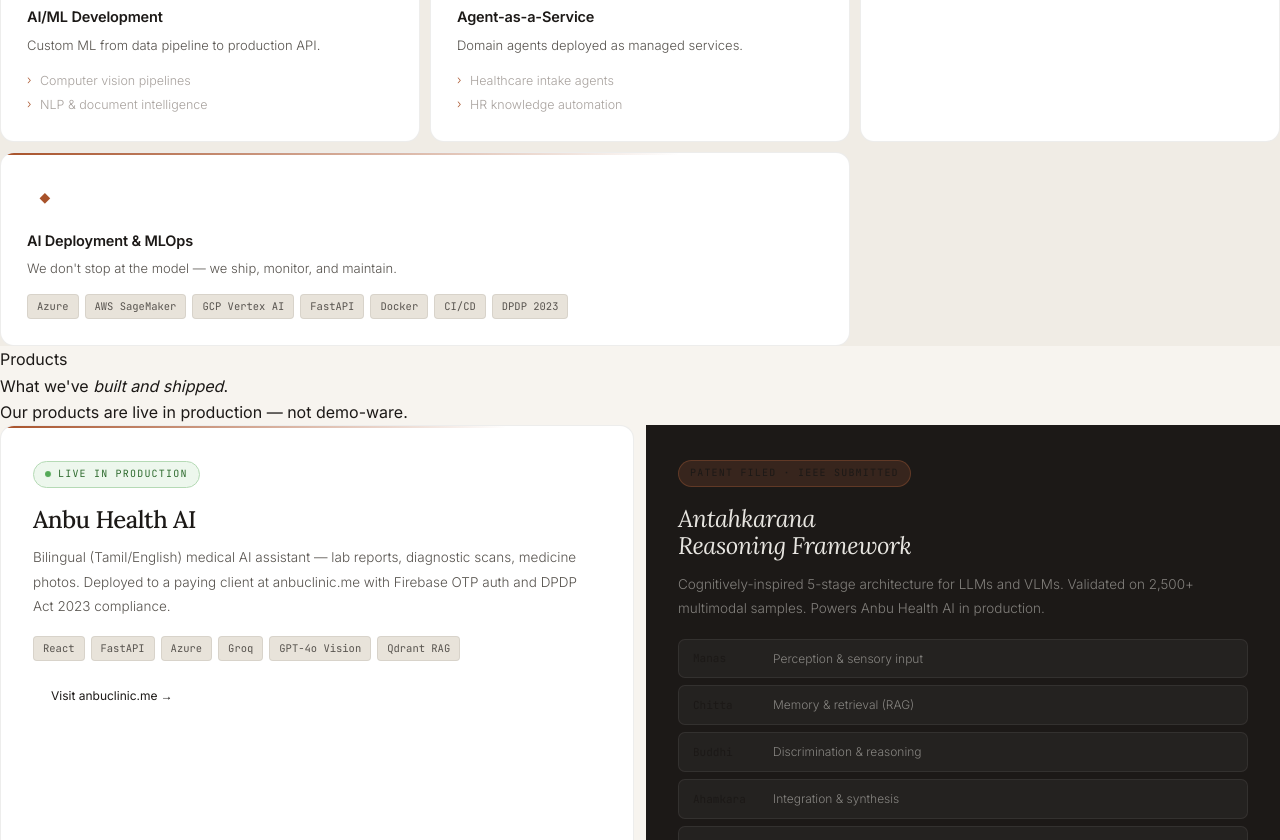
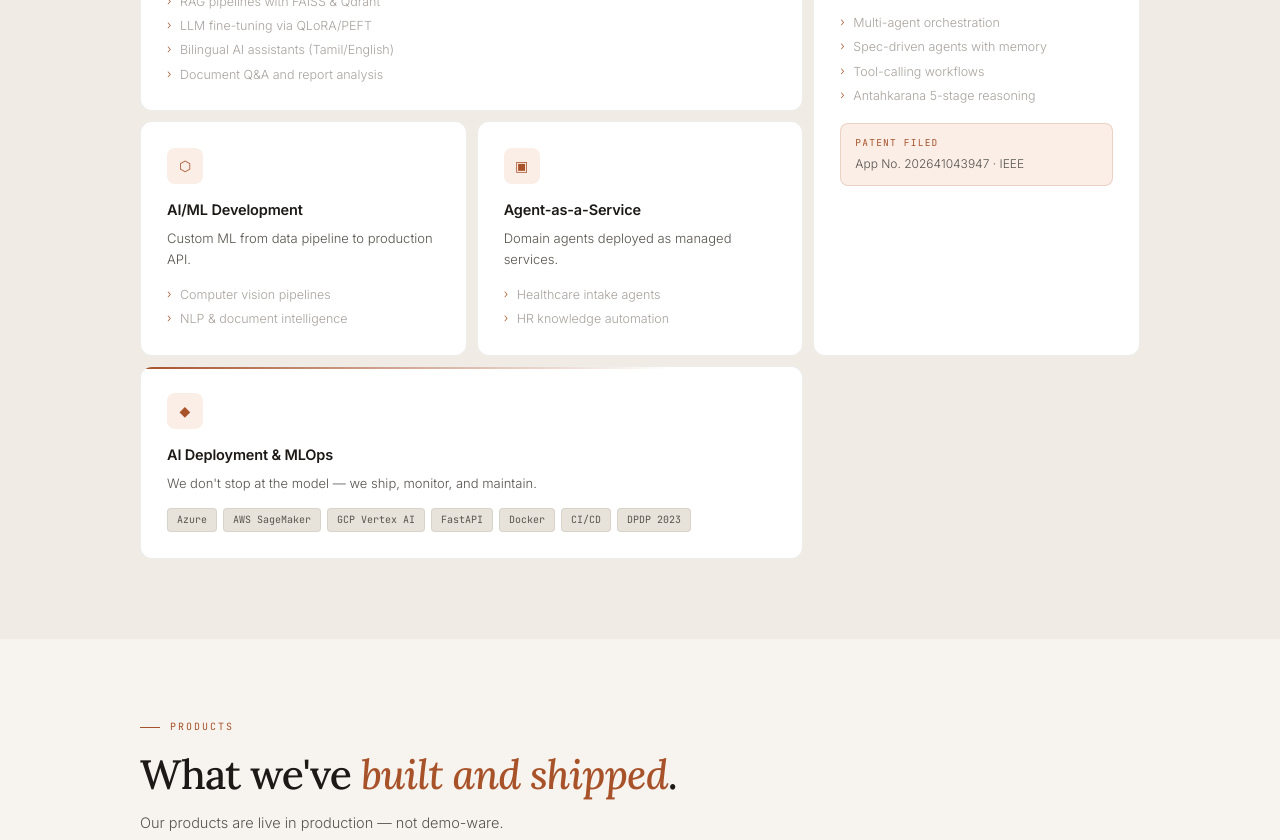
Before and after one commit to rajaganaa/aivisionlabs-site, a React (Vite) app: page / in a window 1280 px wide. Shown: the part 1960-2800 px from the top of the page. Built offline with nearby package versions, Linux system fonts and the light colour scheme.

Commit message:
Update index.css

```diff
--- a/src/index.css
+++ b/src/index.css
@@ -1,240 +1,169 @@
-/* ─── Google Fonts — must come first ──────────────────────────────────────── */
-@import url('https://fonts.googleapis.com/css2?family=Lora:ital,wght@0,400;0,500;0,600;1,400;1,500&family=Inter:wght@300;400;500;600&family=JetBrains+Mono:wght@400;500&display=swap');
+@import url('https://fonts.googleapis.com/css2?family=Lora:ital,wght@0,400;0,500;0,600;1,400;1,500&family=Inter:wght@300;400;500;600;700&family=JetBrains+Mono:wght@400;500&display=swap');
 
 @tailwind base;
 @tailwind components;
 @tailwind utilities;
 
-/* ─── Design tokens ─────────────────────────────────────────────────────────── */
 :root {
-  /* Surfaces — warm paper tones, NOT stark white */
-  --bg:          #F7F4EF;
-  --bg2:         #F0ECE5;
-  --bg3:         #E8E3DA;
-  --bg-dark:     #111110;
-  --bg-dark2:    #1A1918;
-
-  /* Text */
-  --ink:         #1C1917;
-  --ink2:        #57534E;
-  --ink3:        #A8A29E;
-  --ink4:        #D6D3CE;
-
-  /* Accent — terracotta/clay */
-  --clay:        #A8522A;
-  --clay-light:  #FAEEE6;
-  --clay-mid:    #C4693E;
-  --clay-border: rgba(168,82,42,0.2);
-
-  /* Dark-section text */
-  --d-text:      #E7E5E0;
-  --d-text2:     rgba(231,229,224,0.5);
-  --d-text3:     rgba(231,229,224,0.28);
-  --d-border:    rgba(231,229,224,0.08);
-  --d-border2:   rgba(231,229,224,0.13);
-
-  /* Borders (light sections) */
-  --border:      rgba(28,25,23,0.08);
-  --border-md:   rgba(28,25,23,0.12);
-
-  /* Typography */
-  --f-serif:  'Lora', Georgia, serif;
-  --f-sans:   'Inter', system-ui, sans-serif;
-  --f-mono:   'JetBrains Mono', 'Courier New', monospace;
-
-  --nav-h: 68px;
+  --bg:        #F7F4EF;
+  --bg2:       #F0ECE5;
+  --bg3:       #E8E3DA;
+  --bg4:       #DDD8CE;
+  --bg-dark:   #111110;
+  --bg-dark2:  #1A1918;
+  --bg-dark3:  #222120;
+  --ink:       #1C1917;
+  --ink2:      #57534E;
+  --ink3:      #A8A29E;
+  --ink4:      #D6D3CE;
+  --clay:      #A8522A;
+  --clay-l:    #FAEEE6;
+  --clay-m:    #C4693E;
+  --clay-b:    rgba(168,82,42,0.18);
+  --green:     #2D6A2D;
+  --green-bg:  #EDF7ED;
+  --green-br:  #B5DAB5;
+  --border:    rgba(28,25,23,0.08);
+  --border-m:  rgba(28,25,23,0.13);
+  --d-text:    #E7E5E0;
+  --d-text2:   rgba(231,229,224,0.52);
+  --d-text3:   rgba(231,229,224,0.28);
+  --d-border:  rgba(231,229,224,0.08);
+  --d-border2: rgba(231,229,224,0.14);
+  --f-serif:   'Lora', Georgia, serif;
+  --f-sans:    'Inter', system-ui, sans-serif;
+  --f-mono:    'JetBrains Mono', monospace;
+  --nav-h:     64px;
+  --max-w:     1000px;
+  --r:         12px;
 }
 
-/* ─── Reset & base ──────────────────────────────────────────────────────────── */
 *, *::before, *::after { box-sizing: border-box; margin: 0; padding: 0; }
-html { scroll-behavior: smooth; -webkit-text-size-adjust: 100%; }
+html { scroll-behavior: smooth; }
 body {
   background: var(--bg);
   color: var(--ink);
   font-family: var(--f-sans);
-  font-weight: 400;
   line-height: 1.65;
   overflow-x: hidden;
   -webkit-font-smoothing: antialiased;
-  -moz-osx-font-smoothing: grayscale;
 }
 ::selection { background: var(--clay); color: #fff; }
-::-webkit-scrollbar { width: 4px; }
-::-webkit-scrollbar-track { background: var(--bg); }
-::-webkit-scrollbar-thumb { background: rgba(168,82,42,0.25); border-radius: 2px; }
+::-webkit-scrollbar { width: 3px; }
+::-webkit-scrollbar-thumb { background: rgba(168,82,42,0.3); }
 
-/* ─── Animations ────────────────────────────────────────────────────────────── */
-@keyframes fadeUp {
-  from { opacity: 0; transform: translateY(18px); }
-  to   { opacity: 1; transform: translateY(0); }
+/* ── Animations ── */
+@keyframes fadeUp   { from{opacity:0;transform:translateY(20px)} to{opacity:1;transform:translateY(0)} }
+@keyframes fadeIn   { from{opacity:0} to{opacity:1} }
+@keyframes pulse    { 0%,100%{opacity:1;transform:scale(1)} 50%{opacity:.45;transform:scale(.9)} }
+@keyframes shimmer  { 0%{background-position:-200% 0} 100%{background-position:200% 0} }
+@keyframes spin     { from{transform:rotate(0deg)} to{transform:rotate(360deg)} }
+
+/* ── Shared utilities ── */
+.max-w    { max-width: var(--max-w); margin: 0 auto; }
+.section  { padding: 80px clamp(20px,5vw,60px); }
+.section-dark { padding: 80px clamp(20px,5vw,60px); background: var(--bg-dark); }
+
+.eyebrow {
+  font-family: var(--f-mono);
+  font-size: 10px; letter-spacing: .2em; text-transform: uppercase;
+  color: var(--clay);
+  display: flex; align-items: center; gap: 10px;
+  margin-bottom: 16px;
 }
-@keyframes fadeIn {
-  from { opacity: 0; }
-  to   { opacity: 1; }
+.eyebrow::before { content:''; display:block; width:20px; height:1px; background:var(--clay); }
+
+.eyebrow-dark {
+  font-family: var(--f-mono);
+  font-size: 10px; letter-spacing: .2em; text-transform: uppercase;
+  color: var(--clay-m);
+  display: flex; align-items: center; gap: 10px;
+  margin-bottom: 16px;
 }
-@keyframes statusPulse {
-  0%, 100% { opacity: 1; transform: scale(1); }
-  50%       { opacity: 0.45; transform: scale(0.9); }
+.eyebrow-dark::before { content:''; display:block; width:20px; height:1px; background:var(--clay-m); }
+
+.h2 {
+  font-family: var(--f-serif);
+  font-size: clamp(1.7rem,3.2vw,2.6rem);
+  font-weight: 500; line-height: 1.12; letter-spacing: -.022em;
+  color: var(--ink); margin-bottom: 12px;
+}
+.h2 em { font-style:italic; color:var(--clay); }
+
+.h2-dark {
+  font-family: var(--f-serif);
+  font-size: clamp(1.7rem,3.2vw,2.6rem);
+  font-weight: 500; line-height: 1.12; letter-spacing: -.022em;
+  color: var(--d-text); margin-bottom: 12px;
+}
+.h2-dark em { font-style:italic; color:var(--clay-m); }
+
+.lead {
+  font-size: 14.5px; font-weight: 300; color: var(--ink2);
+  line-height: 1.8; max-width: 480px; margin-bottom: 40px;
+}
+.lead-dark {
+  font-size: 14.5px; font-weight: 300; color: var(--d-text2);
+  line-height: 1.8; max-width: 480px; margin-bottom: 40px;
 }
 
-/* ─── Utility classes ───────────────────────────────────────────────────────── */
-.section-label {
-  font-family: var(--f-mono);
-  font-size: 10.5px;
-  font-weight: 400;
-  letter-spacing: 0.2em;
-  color: var(--clay);
-  text-transform: uppercase;
-  margin-bottom: 18px;
-  display: flex;
-  align-items: center;
-  gap: 10px;
+/* ── Buttons ── */
+.btn { display:inline-flex; align-items:center; gap:6px; border:none; border-radius:8px; cursor:pointer; text-decoration:none; font-family:var(--f-sans); font-weight:500; transition:all .18s ease; }
+.btn-ink  { background:var(--ink); color:var(--bg); font-size:13.5px; padding:11px 22px; }
+.btn-ink:hover { background:#2c2825; transform:translateY(-1px); }
+.btn-clay { background:var(--clay); color:#fff; font-size:13.5px; padding:11px 22px; }
+.btn-clay:hover { background:var(--clay-m); transform:translateY(-1px); }
+.btn-ghost { background:transparent; color:var(--ink2); font-size:13.5px; padding:11px 22px; border:1px solid var(--border-m); }
+.btn-ghost:hover { background:var(--bg3); color:var(--ink); border-color:rgba(28,25,23,.25); }
+.btn-ghost-dark { background:transparent; color:var(--d-text2); font-size:13.5px; padding:11px 22px; border:1px solid var(--d-border2); }
+.btn-ghost-dark:hover { background:rgba(255,255,255,.06); color:var(--d-text); }
+
+/* ── Cards ── */
+.card {
+  background:#fff; border:1px solid var(--border); border-radius:var(--r);
+  transition: border-color .2s, box-shadow .2s;
 }
-.section-label::before {
-  content: '';
-  display: block;
-  width: 22px;
-  height: 1px;
-  background: var(--clay);
-  flex-shrink: 0;
+.card:hover { border-color:rgba(168,82,42,.2); box-shadow:0 4px 24px rgba(168,82,42,.06); }
+.card-dark {
+  background:var(--bg-dark2); border:1px solid var(--d-border); border-radius:var(--r);
+  transition: border-color .2s;
 }
+.card-dark:hover { border-color:rgba(196,105,62,.25); }
 
-.section-h2 {
-  font-family: var(--f-serif);
-  font-weight: 500;
-  font-size: clamp(1.9rem, 3.5vw, 2.75rem);
-  line-height: 1.12;
-  letter-spacing: -0.02em;
-  color: var(--ink);
-  margin-bottom: 12px;
+/* ── Tags ── */
+.tag { display:inline-block; font-family:var(--f-mono); font-size:10px; color:var(--ink2); background:var(--bg3); border:1px solid var(--border); padding:3px 9px; border-radius:4px; }
+.tag-clay { display:inline-block; font-family:var(--f-mono); font-size:10px; color:var(--clay); background:var(--clay-l); border:1px solid var(--clay-b); padding:3px 9px; border-radius:4px; }
+.tag-dark { display:inline-block; font-family:var(--f-mono); font-size:10px; color:var(--d-text2); background:rgba(255,255,255,.05); border:1px solid var(--d-border2); padding:3px 9px; border-radius:4px; }
+
+/* ── Form ── */
+.form-label { display:block; font-family:var(--f-mono); font-size:10px; letter-spacing:.14em; color:var(--ink3); margin-bottom:6px; }
+.form-input { width:100%; background:var(--bg); border:1px solid var(--border-m); border-radius:8px; padding:10px 13px; font-family:var(--f-sans); font-size:13.5px; color:var(--ink); outline:none; transition:border-color .2s; }
+.form-input:focus { border-color:rgba(168,82,42,.4); }
+.form-input::placeholder { color:var(--ink4); }
+
+/* ── Live badge ── */
+.live-badge { display:inline-flex; align-items:center; gap:7px; background:var(--green-bg); border:1px solid var(--green-br); padding:4px 11px; border-radius:20px; font-family:var(--f-mono); font-size:10px; letter-spacing:.12em; color:var(--green); }
+.live-dot { width:6px; height:6px; background:#43a047; border-radius:50%; flex-shrink:0; animation:pulse 2.2s ease-in-out infinite; }
+
+/* ── Divider ── */
+.divider { height:1px; background:var(--border); max-width:var(--max-w); margin:0 auto; }
+
+/* ── Dark mode toggle ── */
+body.dark {
+  --bg: #111110; --bg2: #1A1918; --bg3: #222120; --bg4: #2A2826;
+  --ink: #E7E5E0; --ink2: rgba(231,229,224,.6); --ink3: rgba(231,229,224,.35);
+  --ink4: rgba(231,229,224,.18);
+  --border: rgba(231,229,224,.08); --border-m: rgba(231,229,224,.13);
 }
-.section-h2 em { font-style: italic; color: var(--clay); }
+body.dark .card { background:var(--bg2); }
+body.dark .form-input { background:var(--bg2); }
+body.dark .tag { background:var(--bg3); color:var(--ink2); }
 
-.section-sub {
-  font-size: 15px;
-  color: var(--ink2);
-  font-weight: 300;
-  line-height: 1.8;
-  max-width: 460px;
-  margin-bottom: 44px;
+/* ── Responsive nav ── */
+@media(max-width:768px) {
+  .nav-desktop { display:none !important; }
+  .nav-mobile-cta { display:flex !important; }
 }
-
-/* ─── Buttons ───────────────────────────────────────────────────────────────── */
-.btn-primary {
-  display: inline-flex;
-  align-items: center;
-  gap: 6px;
-  background: var(--ink);
-  color: var(--bg);
-  font-family: var(--f-sans);
-  font-size: 13.5px;
-  font-weight: 500;
-  padding: 11px 22px;
-  border: none;
-  border-radius: 8px;
-  cursor: pointer;
-  text-decoration: none;
-  transition: background 0.18s ease, transform 0.15s ease;
-  letter-spacing: 0.01em;
+@media(min-width:769px) {
+  .nav-mobile-menu-btn { display:none !important; }
 }
-.btn-primary:hover { background: #2C2825; transform: translateY(-1px); }
-
-.btn-secondary {
-  display: inline-flex;
-  align-items: center;
-  gap: 6px;
-  background: transparent;
-  color: var(--ink2);
-  font-family: var(--f-sans);
-  font-size: 13.5px;
-  font-weight: 400;
-  padding: 11px 22px;
-  border: 1px solid var(--border-md);
-  border-radius: 8px;
-  cursor: pointer;
-  text-decoration: none;
-  transition: border-color 0.18s ease, color 0.15s ease, background 0.15s ease;
-}
-.btn-secondary:hover { border-color: rgba(28,25,23,0.25); color: var(--ink); background: var(--bg3); }
-
-/* ─── Form elements ─────────────────────────────────────────────────────────── */
-.form-label {
-  display: block;
-  font-family: var(--f-mono);
-  font-size: 10px;
-  letter-spacing: 0.14em;
-  color: var(--ink3);
-  margin-bottom: 6px;
-}
-.form-input {
-  width: 100%;
-  background: var(--bg);
-  border: 1px solid var(--border-md);
-  border-radius: 8px;
-  padding: 10px 13px;
-  font-family: var(--f-sans);
-  font-size: 13.5px;
-  color: var(--ink);
-  outline: none;
-  transition: border-color 0.2s ease;
-  line-height: 1.5;
-}
-.form-input:focus { border-color: rgba(168,82,42,0.4); }
-.form-input::placeholder { color: var(--ink4); }
-
-/* ─── Tag chips ─────────────────────────────────────────────────────────────── */
-.tag {
-  display: inline-block;
-  font-family: var(--f-mono);
-  font-size: 10.5px;
-  color: var(--ink2);
-  background: var(--bg3);
-  border: 1px solid var(--border);
-  padding: 3px 9px;
-  border-radius: 4px;
-  white-space: nowrap;
-}
-
-/* ─── Live status badge ─────────────────────────────────────────────────────── */
-.live-badge {
-  display: inline-flex;
-  align-items: center;
-  gap: 7px;
-  background: #EDF7ED;
-  border: 1px solid #B5DAB5;
-  padding: 4px 11px;
-  border-radius: 20px;
-  font-family: var(--f-mono);
-  font-size: 10px;
-  letter-spacing: 0.12em;
-  color: #2D6A2D;
-  margin-bottom: 16px;
-}
-.live-dot {
-  width: 6px;
-  height: 6px;
-  background: #43A047;
-  border-radius: 50%;
-  flex-shrink: 0;
-  animation: statusPulse 2.2s ease-in-out infinite;
-}
-
-/* ─── Card base ─────────────────────────────────────────────────────────────── */
-.card {
-  background: #fff;
-  border: 1px solid var(--border);
-  border-radius: 14px;
-  transition: border-color 0.2s ease, box-shadow 0.2s ease;
-}
-.card:hover {
-  border-color: rgba(168,82,42,0.2);
-  box-shadow: 0 4px 24px rgba(168,82,42,0.06);
-}
-
-/* ─── Responsive nav links ──────────────────────────────────────────────────── */
-.nav-links-item {
-  display: none;
-}
-@media (min-width: 640px) {
-  .nav-links-item { display: list-item; }
-}
```
